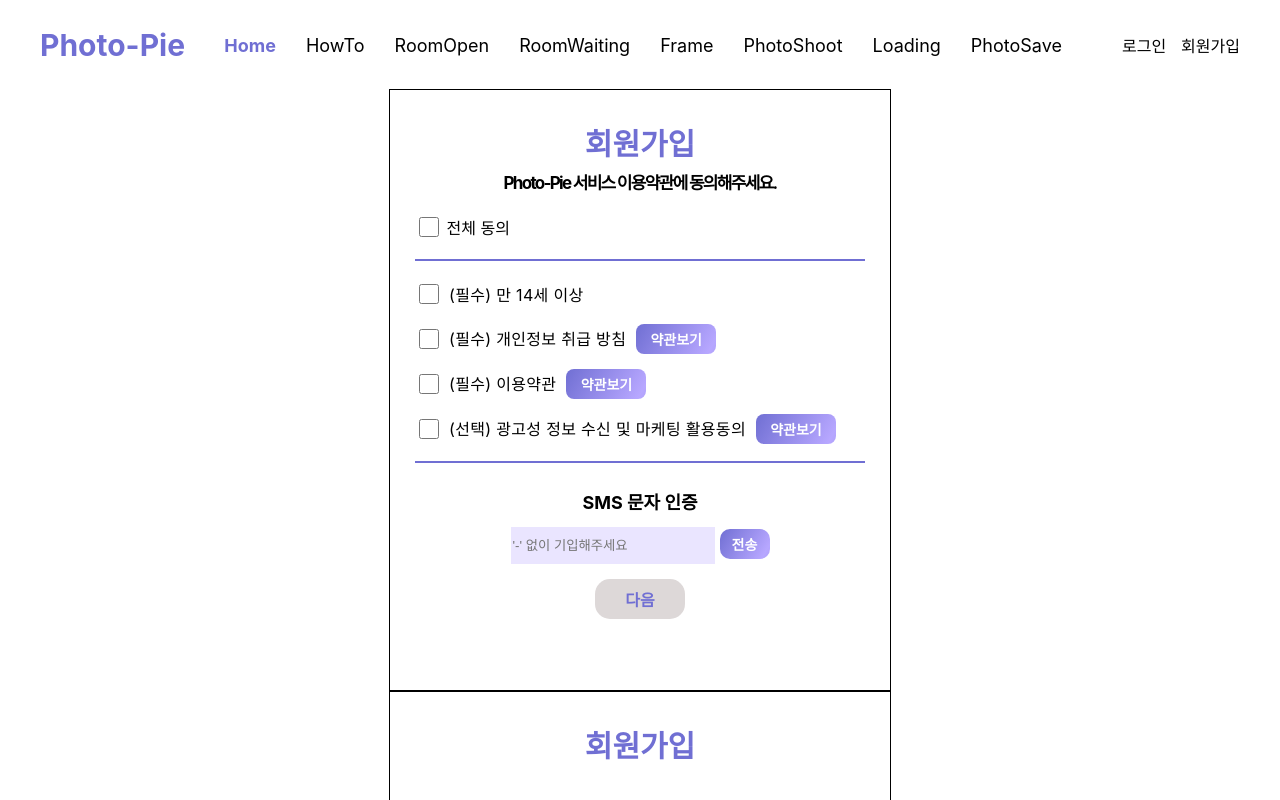
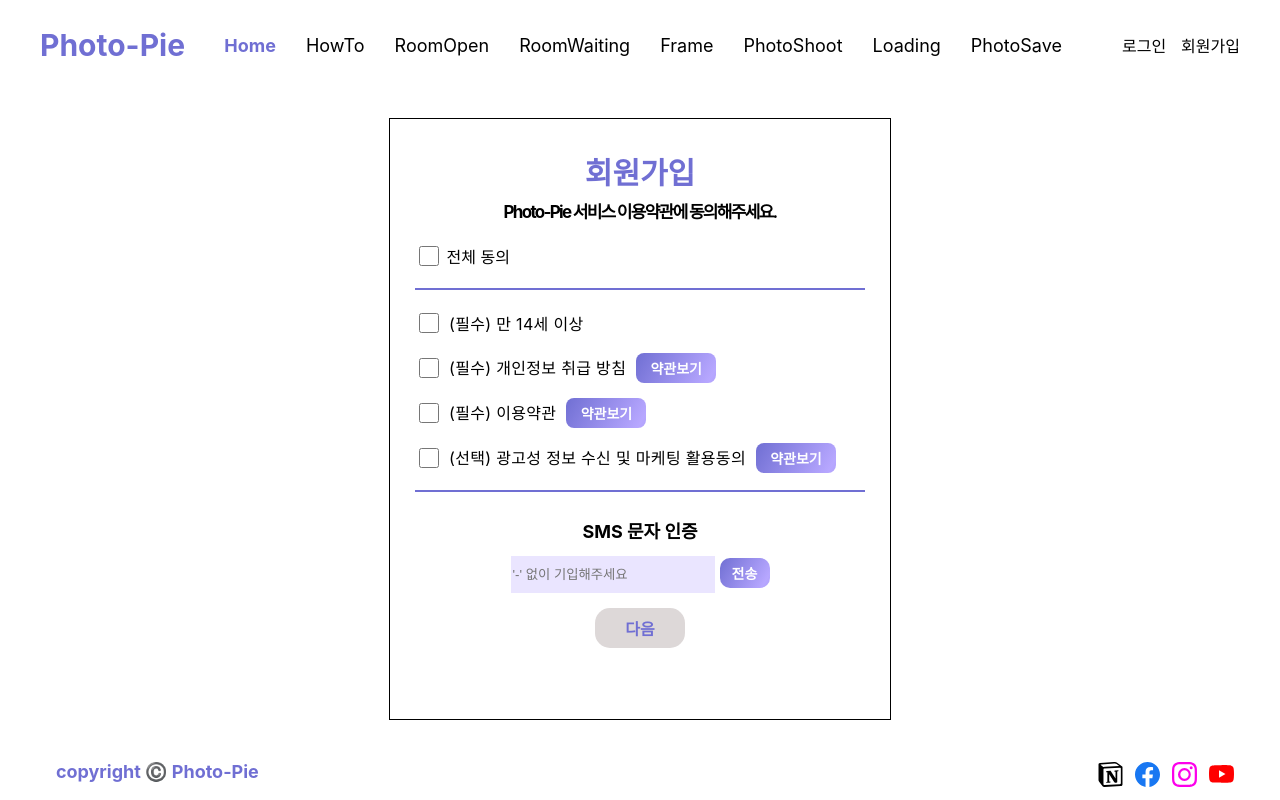
Before and after one commit to photopieproject/FE, a React (Create React App) app: page /signup in a window 1280 px wide. Shown: the top 800 px of the page. Built offline with nearby package versions, Linux system fonts and the light colour scheme.

Commit message:
Design - 회원가입(Agree에서 Registration 연결) 및 약관동의 에러 수정

```diff
--- a/src/components/Main/MainSlider.jsx
+++ b/src/components/Main/MainSlider.jsx
@@ -157,7 +157,7 @@ const StBtn = styled.button`
     css`
       position: absolute;
       top: 190px;
-      /* left: 50px; */
+      /* right: 50px; */
       width: 250px;
       height: 50px;
       background-color: white;
--- a/src/components/SignUp/Agree2.jsx
+++ b/src/components/SignUp/Agree2.jsx
@@ -7,7 +7,7 @@ import Private from "../../pages/Private";
 import { __SMSSend } from "../../redux/modules/loginSlice";
 import { useInput } from "../../lib/utils/useInput";
 
-function Agree2() {
+function Agree2({ setShow }) {
   const [allCheck, setAllCheck] = useState(false);
   const [ageCheck, setAgeCheck] = useState(false);
   const [useCheck, setUseCheck] = useState(false);
@@ -138,6 +138,18 @@ function Agree2() {
       setMsgDisabled(false);
     }
   };
+
+  // const agree = document.getElementById("agree");
+  // const registrate = document.getElementById("registrate");
+
+  // registrate.hidden = true;
+
+  // async function nextStep() {
+  //   agree.hidden = true;
+  //   registrate.hidden = false;
+  // }
+
+  //삼항연산자
 
   return (
     <div>
@@ -308,7 +320,7 @@ function Agree2() {
 
           <StBtn
             NextGoBtn
-            onClick={() => navigate(<Registration />)}
+            onClick={() => setShow(true)}
             // onClick={() => navigate("/signup")}
             disabled={nextDisabled}
             nextDisabled={nextDisabled}
--- a/src/pages/Main.jsx
+++ b/src/pages/Main.jsx
@@ -376,6 +376,7 @@ const StBtn = styled.button`
   ${(props) =>
     props.MainTopStartBtn &&
     css`
+      margin-top: 200px;
       width: 250px;
       height: 50px;
       background-color: white;
--- a/src/pages/Private.jsx
+++ b/src/pages/Private.jsx
@@ -6,7 +6,7 @@ const Private = () => {
       <div className="PrivateBox">
         <StP PrivateTitle>개인정보처리방침</StP>
         <br />
-        <p>
+        <div>
           주식회사 Photo-Pie(이하 ‘회사’라 한다)는 개인정보 보호법 제30조에 따라
           정보주체의 개인정보를 보호하고 이와 관련한 고충을 신속하고 원활하게
           처리할 수 있도록 하기 위하여 다음과 같이 개인정보 처리지침을
@@ -215,7 +215,7 @@ const Private = () => {
           <br />
           제13조(개인정보 처리방침 시행 및 변경) 이 개인정보 처리방침은 20XX. X.
           X부터 적용됩니다.
-        </p>
+        </div>
       </div>
     </div>
   );
--- a/src/pages/SignUp.jsx
+++ b/src/pages/SignUp.jsx
@@ -1,12 +1,16 @@
 import Registration from "../components/SignUp/Registration";
 import Agree2 from "../components/SignUp/Agree2";
+import { useState } from "react";
+
+//삼항연산자, 제어문
 
 const SignUp = () => {
+  const [show, setShow] = useState(false);
+  // show =1 Registration...
+  // show =2 Agree2...
+
   return (
-    <div>
-      <Agree2 />
-      <Registration />
-    </div>
+    <div>{show === true ? <Registration /> : <Agree2 setShow={setShow} />}</div>
   );
 };
 
--- a/src/pages/Terms.jsx
+++ b/src/pages/Terms.jsx
@@ -6,7 +6,7 @@ const Terms = () => {
       <div className="TermsBox">
         <StP TermsTitle>이용약관</StP>
         <br />
-        <p>
+        <div>
           <StP TermsTitle>제1조 목적</StP>
           <br />
           본 이용약관은 “주식회사 Photo-Pie”(이하 "사이트")의 서비스의
@@ -213,7 +213,7 @@ const Terms = () => {
           부칙
           <br />
           <br />이 약관은 "사이트 개설일" 부터 시행합니다.
-        </p>
+        </div>
       </div>
     </div>
   );
```
